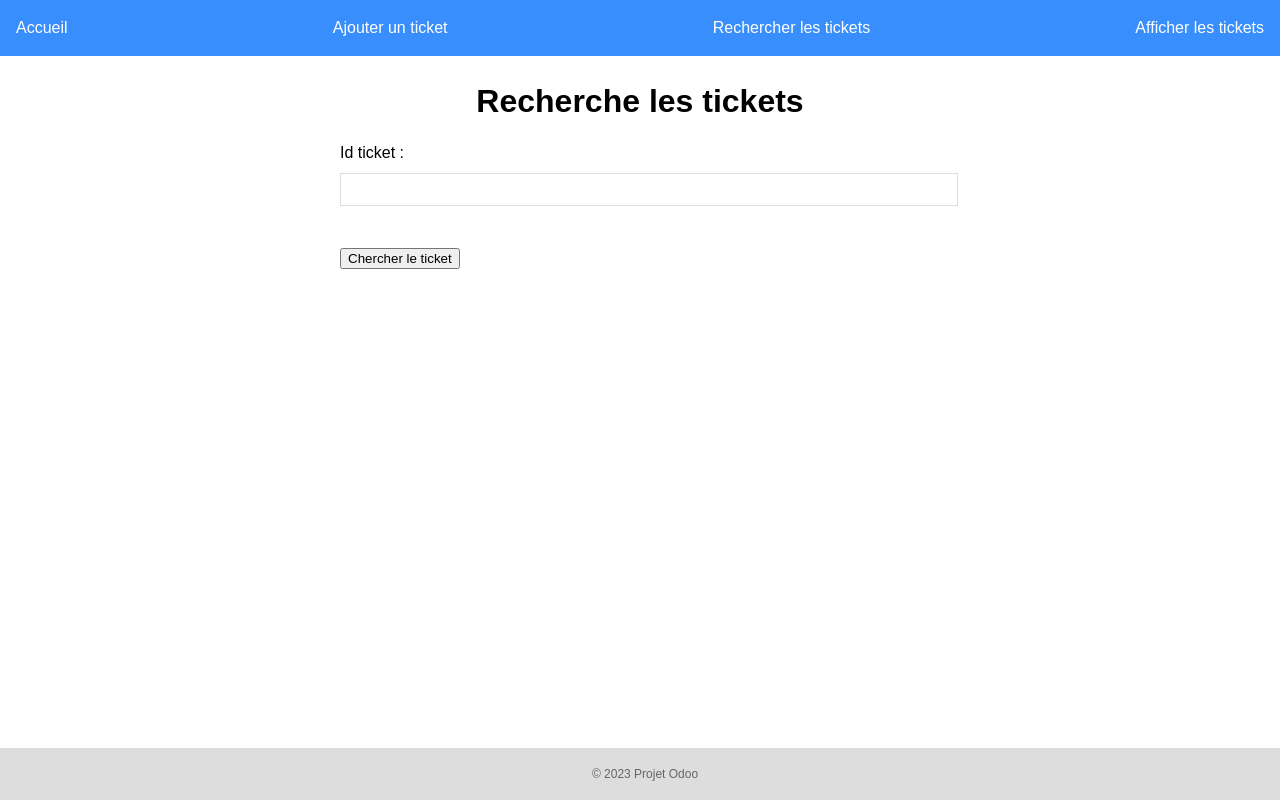
After one commit to claraadumas/ProjetOdoo, a PHP site: page /recherche_ticket.php in a window 1280 px wide. The commit adds this page. Run offline with PHP 8.4, Linux system fonts and the light colour scheme.

Commit message:
Add files via upload

```diff
--- a/afficher_tickets.php
+++ b/afficher_tickets.php
@@ -10,6 +10,7 @@
         <ul>
           <li><a href="index.php">Accueil</a></li>
           <li><a href="ajout_ticket.php">Ajouter un ticket</a></li>
+          <li><a href="recherche_ticket.php">Rechercher les tickets</a></li>
           <li><a href="afficher_tickets.php">Afficher les tickets</a></li>
         </ul>
       </nav>
--- a/ajout_ticket.php
+++ b/ajout_ticket.php
@@ -10,6 +10,7 @@
         <ul>
           <li><a href="index.php">Accueil</a></li>
           <li><a href="ajout_ticket.php">Ajouter un ticket</a></li>
+          <li><a href="recherche_ticket.php">Rechercher les tickets</a></li>
           <li><a href="afficher_tickets.php">Afficher les tickets</a></li>
         </ul>
       </nav>
@@ -48,7 +49,7 @@
               <input type="text" id="prenom" name="prenom" required><br>
               <label for="email">Adresse email :</label>
               <input type="email" id="email" name="email" required><br>
-              <label for="nomticket">Nom du ticket :</label>
+              <label for="nomticket">Id ticket :</label>
               <input type="text" id="nomticket" name="nomticket" required><br>
               <label for="description">Description du problème :</label><br>
               <textarea id="description" name="description" rows="5" cols="50" required></textarea><br>
--- /dev/null
+++ b/recherche_ticket.php
@@ -0,0 +1,61 @@
+<!DOCTYPE html>
+<html>
+  <head>
+    <title>recherche_ticket</title>
+    <link rel="stylesheet" href="style.css">
+  </head>
+  <body>
+  <header>
+      <nav>
+        <ul>
+          <li><a href="index.php">Accueil</a></li>
+          <li><a href="ajout_ticket.php">Ajouter un ticket</a></li>
+          <li><a href="recherche_ticket.php">Rechercher les tickets</a></li>
+          <li><a href="afficher_tickets.php">Afficher les tickets</a></li>
+        </ul>
+      </nav>
+    </header>
+  </body>
+
+  <main>
+      <h1>Recherche les tickets</h1>
+      <?php
+
+      if ($_SERVER["REQUEST_METHOD"] == "POST") {
+        // Récupération des données du formulaire
+
+        $nomticket =$_POST["nomticket"];
+
+
+
+
+
+
+        $arg = $nomticket;
+        $output = shell_exec("C:/Users/arman/AppData/Local/Microsoft/WindowsApps/python3.9.exe Odoo/ticket.py ".'chercher_ticket '.$arg);
+        echo $output;
+
+
+
+
+        // Affichage d'un message de confirmation
+        echo "<p>Le ticket a été ajouté avec succès !</p>";
+      } else {
+        // Affichage du formulaire d'ajout de ticket
+        echo '
+          <form method="post" action="recherche_ticket.php">
+            <label for="nomticket">Id ticket :</label>
+            <input type="text" id="nomticket" name="nomticket" required><br>
+            <button type="submit">Chercher le ticket</button>
+          </form>
+        ';
+      }
+
+
+      ?>
+
+</main>
+  <footer>
+		<p>&copy; 2023 Projet Odoo</p>
+	</footer>
+</html>
```
Also changed, not shown: index.php (+6 -5 lines).
